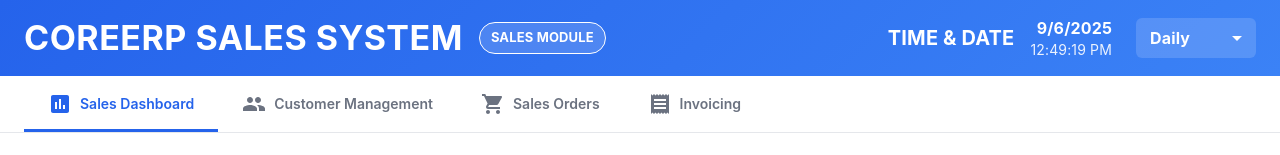
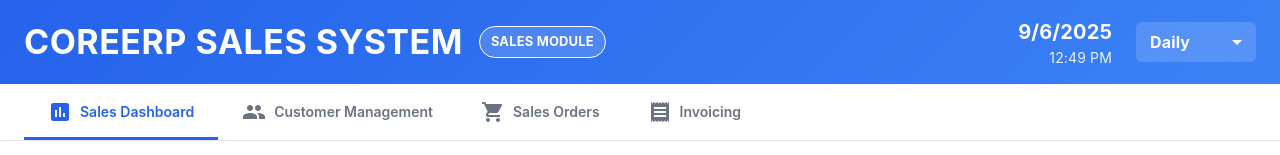
Before and after one commit to SeneshFitzroy/POWER_hackelite2.0, a React (Create React App) app: page /sales in a window 1280 px wide. Shown: the top 155 px of the page. Built offline with nearby package versions, Linux system fonts and the light colour scheme; no server answers; the database is empty.

Commit message:
feat: Enhanced src/components/sales/SalesModule.js,  - Detailed changes: diff --git a/src/components/sales/SalesModule.js b... at 19:26:08.68 Sat 09/06/2025

```diff
--- a/src/components/sales/SalesModule.js
+++ b/src/components/sales/SalesModule.js
@@ -1,4 +1,4 @@
-import React, { useState } from 'react';
+import React, { useState, useEffect } from 'react';
 import {
   Box,
   Tabs,
@@ -43,6 +43,16 @@ function TabPanel({ children, value, index, ...other }) {
 export default function SalesModule() {
   const [activeTab, setActiveTab] = useState(0);
   const [dateFilter, setDateFilter] = useState('daily');
+  const [currentTime, setCurrentTime] = useState(new Date());
+
+  // Update time every second
+  useEffect(() => {
+    const timer = setInterval(() => {
+      setCurrentTime(new Date());
+    }, 1000);
+
+    return () => clearInterval(timer);
+  }, []);
 
   const handleTabChange = (event, newValue) => {
     setActiveTab(newValue);
@@ -94,15 +104,20 @@ export default function SalesModule() {
         {/* Time & Date + Filter */}
         <Box sx={{ display: 'flex', alignItems: 'center', gap: 3 }}>
           <Box sx={{ display: 'flex', alignItems: 'center', gap: 2 }}>
-            <Typography variant="h6" sx={{ color: 'white', fontWeight: 'bold' }}>
-              TIME & DATE
-            </Typography>
             <Box sx={{ textAlign: 'right' }}>
-              <Typography variant="body1" sx={{ color: 'white', fontWeight: 'bold' }}>
-                {new Date().toLocaleDateString()}
+              <Typography variant="h6" sx={{ color: 'white', fontWeight: 'bold' }}>
+                {currentTime.toLocaleDateString('en-US', {
+                  month: 'numeric',
+                  day: 'numeric',
+                  year: 'numeric'
+                })}
               </Typography>
               <Typography variant="body2" sx={{ color: 'rgba(255,255,255,0.9)' }}>
-                {new Date().toLocaleTimeString()}
+                {currentTime.toLocaleTimeString('en-US', {
+                  hour12: true,
+                  hour: 'numeric',
+                  minute: '2-digit'
+                })}
               </Typography>
             </Box>
           </Box>
```
